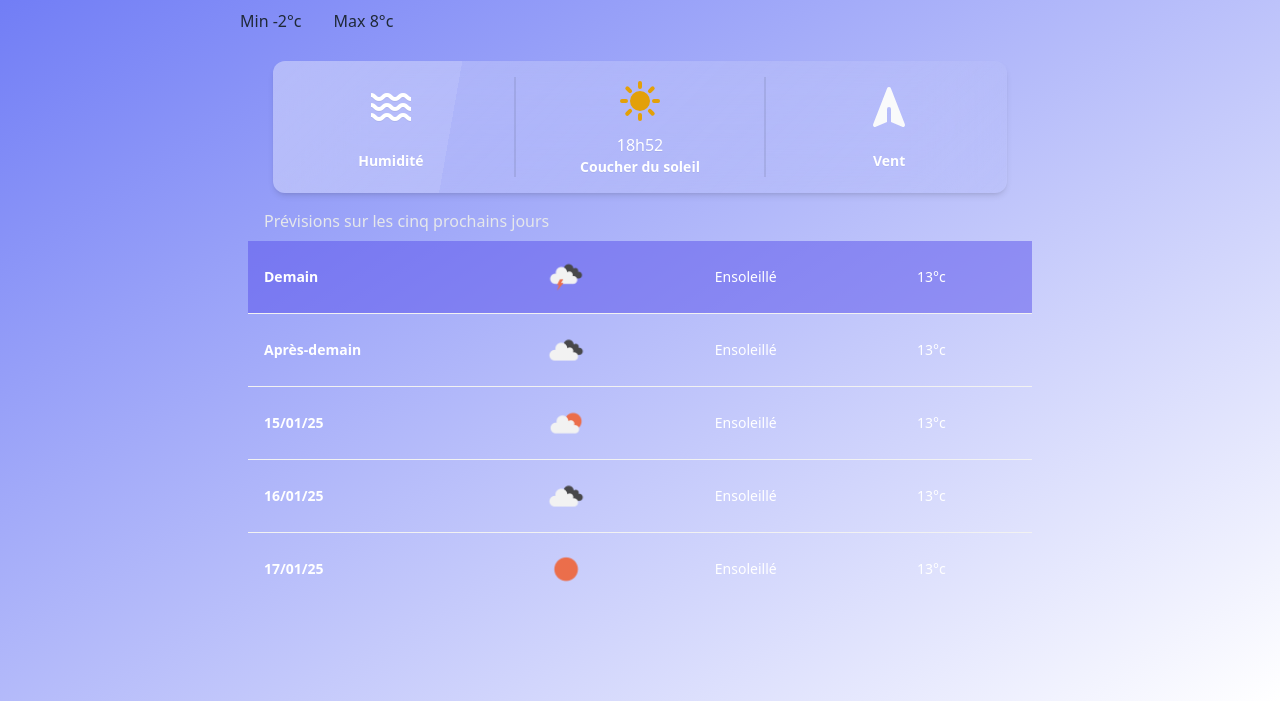
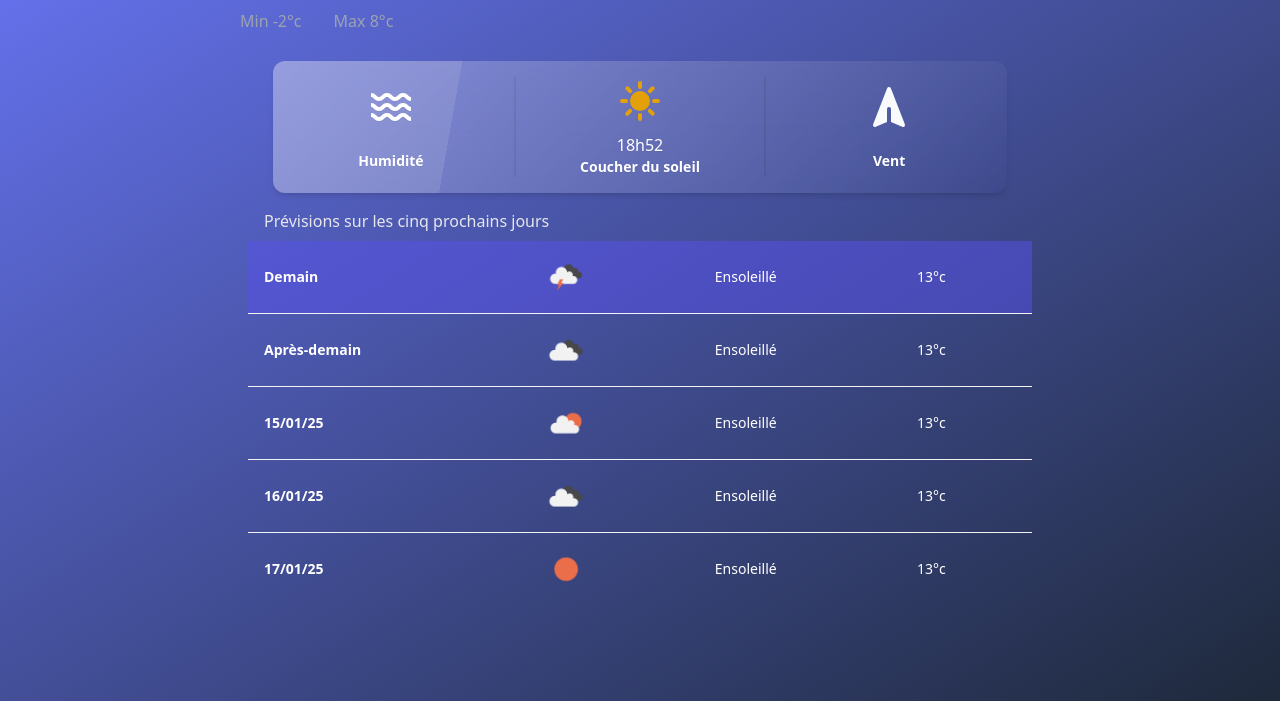
Before and after one commit to BarbierTheo/weather, a website: page index.html in a window 1280 px wide. Shown: the part 99-800 px from the top of the page. Drawn offline with nearby package versions, Linux system fonts and the light colour scheme; no server answers.

Commit message:
mode dark permanent

```diff
--- a/index.html
+++ b/index.html
@@ -11,7 +11,7 @@
     <link href='https://unpkg.com/boxicons@2.1.4/css/boxicons.min.css' rel='stylesheet'>
 </head>
 
-<body class="bg-gradient-to-br from-indigo-500 min-h-screen">
+<body class="bg-gradient-to-br from-indigo-500 to-slate-800 min-h-screen">
 
     <div class="flex flex-col  max-w-[800px] m-auto">
         <div class="flex flex-row justify-between px-8 pt-5">
@@ -106,8 +106,8 @@
 
                 <p class="text-xl lg:text-2xl text-gray-100 font-light" id="description"></p>
                 <p class="text-3xl lg:text-5xl text-gray-50" id="temp"></p>
-                <p class="" id="feel_like"></p>
-                <div class="flex gap-8">
+                <p class="text-gray-400" id="feel_like"></p>
+                <div class="flex gap-8 text-gray-400">
                     <p id="mintemp">Min -2°c</p>
                     <p id="maxtemp">Max 8°c</p>
                 </div>
```
Also changed, not shown: assets/css/tailwind.css.
